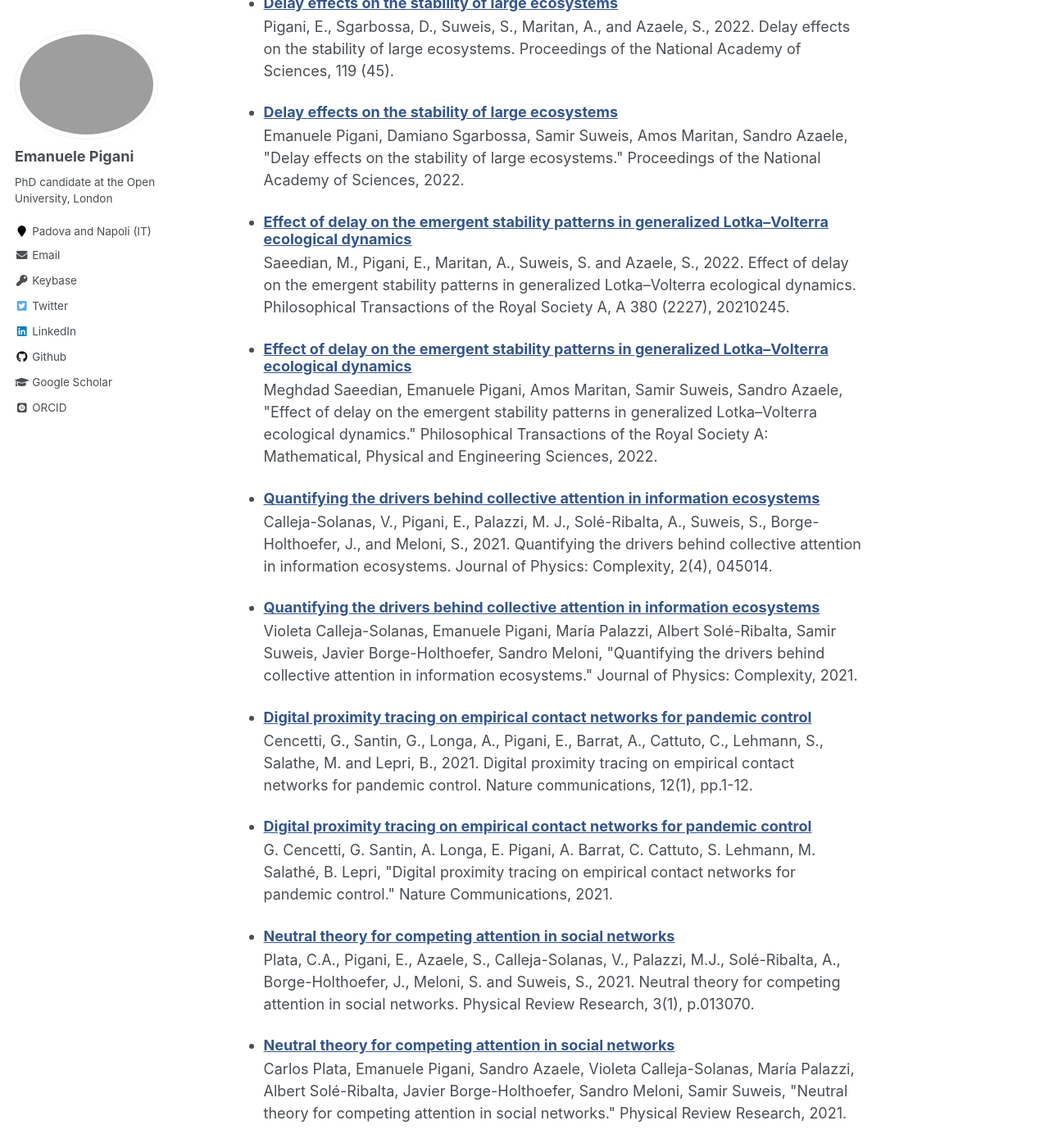
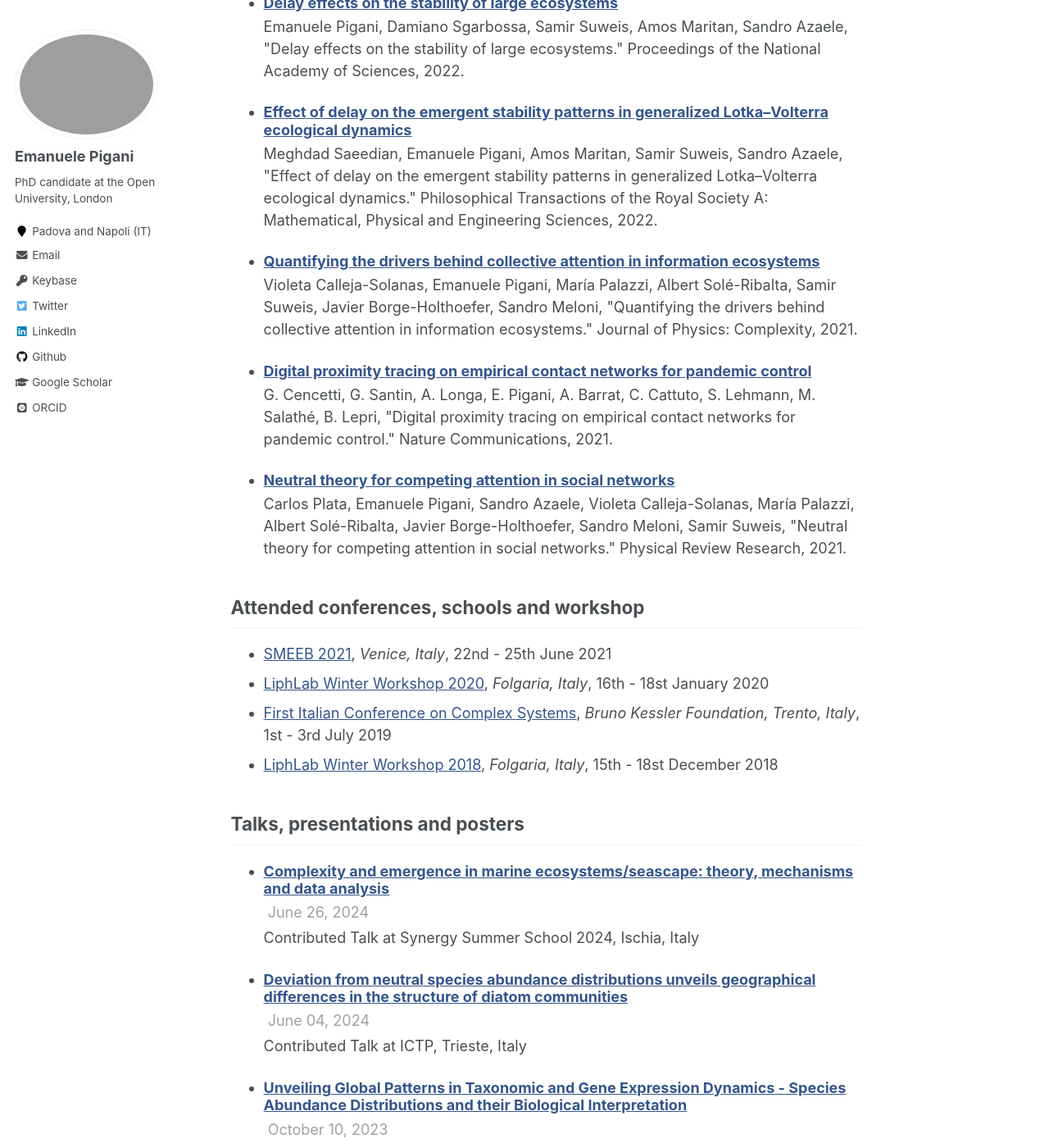
Before and after one commit to epigani/epigani.github.io, a Jekyll site: the page built from _pages/cv.md, in a window 1280 px wide and 1400 px high, scrolled down 1871 px. Shown: the whole window at 82% size. Built offline with Jekyll 4.4.1, drawn with Linux system fonts in a browser that asks for light colours; some web fonts are replaced.

Commit message:
updated talk details and added new talk for Synergy Summer School 2024; removed outdated publications

```diff
--- a/_publications/2021-01-22-PRR.md
+++ /dev/null
@@ -1,13 +0,0 @@
----
-title: "Neutral theory for competing attention in social networks"
-collection: publications
-permalink: /publication/2020-05-08-PRR
-excerpt: ''
-date: 2021-01-22
-venue: 'Physical Review Research'
-paperurl: 'https://journals.aps.org/prresearch/pdf/10.1103/PhysRevResearch.3.013070'
-citation: 'Plata, C.A., Pigani, E., Azaele, S., Calleja-Solanas, V., Palazzi, M.J., Solé-Ribalta, A., Borge-Holthoefer, J., Meloni, S. and Suweis, S., 2021. Neutral theory for competing attention in social networks. Physical Review Research, 3(1), p.013070.'
----
-
-## Abstract
-Inspired by the neutral theory of ecology, we provide an analytical formalism capable of capturing the competition for attention in online social systems and explaining several emergent patterns observed in the context of information ecosystems. Specifically, besides meme popularity distributions, we study the persistence distributions of memes within the network and the capacity of the system to sustain several coexisting diverse memes. Such properties have a clear analogy to extinction time and biodiversity in natural ecosystems. In the social network context, diversity of ideas is indeed an identifying characteristic of the “health” of the communication process. We show how our theoretical framework is successful in explaining real data collected from the Twitter online social network. The proposed framework introduced here provides both insight into the roles played by competition and network structure on meme diversity and persistence, and an applicable null model to be tested against real data.
--- a/_publications/2021-03-12-NatComm.md
+++ /dev/null
@@ -1,13 +0,0 @@
----
-title: "Digital proximity tracing on empirical contact networks for pandemic control"
-collection: publications
-permalink: /publication/2021-03-12-NatComm
-excerpt: ''
-date: 2021-03-12
-venue: 'Nature Communications'
-paperurl: 'https://www.nature.com/articles/s41467-021-21809-w'
-citation: 'Cencetti, G., Santin, G., Longa, A., Pigani, E., Barrat, A., Cattuto, C., Lehmann, S., Salathe, M. and Lepri, B., 2021. Digital proximity tracing on empirical contact networks for pandemic control. Nature communications, 12(1), pp.1-12.'
----
-
-## Abstract
-Digital contact tracing is a relevant tool to control infectious disease outbreaks, including the COVID-19 epidemic. Early work evaluating digital contact tracing omitted important features and heterogeneities of real-world contact patterns influencing contagion dynamics. We fill this gap with a modeling framework informed by empirical high-resolution contact data to analyze the impact of digital contact tracing in the COVID-19 pandemic. We investigate how well contact tracing apps, coupled with the quarantine of identified contacts, can mitigate the spread in real environments. We find that restrictive policies are more effective in containing the epidemic but come at the cost of unnecessary large-scale quarantines. Policy evaluation through their efficiency and cost results in optimized solutions which only consider contacts longer than 15–20 minutes and closer than 2–3 meters to be at risk.
--- a/_publications/2021-11-26-IOP.md
+++ /dev/null
@@ -1,13 +0,0 @@
----
-title: "Quantifying the drivers behind collective attention in information ecosystems"
-collection: publications
-permalink: /publication/2021-11-26-IOP
-excerpt: ''
-date: 2021-11-26
-venue: 'Journal of Physics: Complexity'
-paperurl: 'https://iopscience.iop.org/article/10.1088/2632-072X/ac35b6'
-citation: '	Calleja-Solanas, V., Pigani, E., Palazzi, M. J., Solé-Ribalta, A., Suweis, S., Borge-Holthoefer, J., and Meloni, S., 2021. Quantifying the drivers behind collective attention in information ecosystems. Journal of Physics: Complexity, 2(4), 045014.'
----
-
-## Abstract
-Understanding human interactions in online communications is of paramount importance for our society. Alarming phenomena such as the spreading of fake news or the formation of echo-chambers can emerge in unhealthy communication environments and, ultimately, undermine the democratic discourse. In this context, unveiling the individual drivers that give rise to collective attention can help to conserve the health of our information ecosystems. Here, following a recently proposed analogy between natural and information ecosystems, we explore how competition for attention in online social networks and the strategies adopted by the users to maximize their visibility shape our communication dynamics.
--- a/_publications/2022-07-11-PTRS.md
+++ /dev/null
@@ -1,13 +0,0 @@
----
-title: "Effect of delay on the emergent stability patterns in generalized Lotka–Volterra ecological dynamics"
-collection: publications
-permalink: /publication/2022-07-11-PTRS
-excerpt: ''
-date: 2022-07-11
-venue: 'Philosophical Transactions of the Royal Society A'
-paperurl: 'https://royalsocietypublishing.org/doi/abs/10.1098/rsta.2021.0245'
-citation: 'Saeedian, M., Pigani, E., Maritan, A., Suweis, S. and Azaele, S., 2022. Effect of delay on the emergent stability patterns in generalized Lotka–Volterra ecological dynamics. Philosophical Transactions of the Royal Society A, A 380 (2227), 20210245.'
----
-
-## Abstract
-Understanding the conditions of feasibility and stability in ecological systems is a major challenge in theoretical ecology. The seminal work of May in 1972 and recent developments based on the theory of random matrices have shown the existence of emergent universal patterns of both stability and feasibility in ecological dynamics. However, only a few studies have investigated the role of delay coupled with population dynamics in the emergence of feasible and stable states. In this work, we study the effects of delay on generalized Loka–Volterra population dynamics of several interacting species in closed ecological environments. First, we investigate the relation between feasibility and stability of the modelled ecological community in the absence of delay and find a simple analytical relation when intra-species interactions are dominant. We then show how, by increasing the time delay, there is a transition in the stability phases of the population dynamics: from an equilibrium state to a stable non-point attractor phase. We calculate analytically the critical delay of that transition and show that it is in excellent agreement with numerical simulations. Finally, following a similar approach to characterizing stability in empirical studies, we investigate the coefficient of variation, which quantifies the magnitude of population fluctuations. We show that in the oscillatory regime induced by the delay, the variability at community level decreases for increasing diversity.
--- a/_publications/2022-11-08-PNAS.md
+++ /dev/null
@@ -1,13 +0,0 @@
----
-title: "Delay effects on the stability of large ecosystems"
-collection: publications
-permalink: /publication/2022-11-08-PNAS
-excerpt: ''
-date: 2022-11-08
-venue: 'Proceedings of the National Academy of Sciences'
-paperurl: 'https://www.nature.com/articles/s41467-021-21809-w'
-citation: 'Pigani, E., Sgarbossa, D., Suweis, S., Maritan, A., and Azaele, S., 2022. Delay effects on the stability of large ecosystems. Proceedings of the National Academy of Sciences, 119 (45).'
----
-
-## Abstract
-The common intuition among the ecologists of the midtwentieth century was that large ecosystems should be more stable than those with a smaller number of species. This view was challenged by Robert May, who found a stability bound for randomly assembled ecosystems; they become unstable for a sufficiently large number of species. In the present work, we show that May’s bound greatly changes when the past population densities of a species affect its own current density. This is a common feature in real systems, where the effects of species’ interactions may appear after a time lag rather than instantaneously. The local stability of these models with self-interaction is described by bounds, which we characterize in the parameter space. We find a critical delay curve that separates the region of stability from that of instability, and correspondingly, we identify a critical frequency curve that provides the characteristic frequencies of a system at the instability threshold. Finally, we calculate analytically the distributions of eigenvalues that generalize Wigner’s as well as Girko’s laws. Interestingly, we find that, for sufficiently large delays, the eigenvalues of a randomly coupled system are complex even when the interactions are symmetric.
--- /dev/null
+++ b/_talks/2024-06-26-talk-4.md
@@ -0,0 +1,13 @@
+---
+title: "Complexity and emergence in marine ecosystems/seascape: theory, mechanisms and data analysis"
+collection: talks
+type: "Contributed Talk"
+permalink: /talks/2024-06-26-talk-4
+venue: "Synergy Summer School 2024"
+date: 2024-06-26
+location: "Ischia, Italy"
+---
+
+[More information here](https://www.atlanteco.eu/synergy-summer-school-2024)
+
+AtlantECO, Mission Atlantic and BIOcean5D Summer School
--- a/markdown_generator/talks.tsv
+++ b/markdown_generator/talks.tsv
@@ -1,4 +1,5 @@
 title	type	url_slug	venue	date	location	talk_url	description
-Deviation from neutral species abundance distributions unveils geographical differences in the structure of diatom communities	Contributed Talk	talk-3	ICTP	2024-06-04	Trieste, Italy	http://pols_italy.unimi.it/pols2024/	Annual meeting of the Physics of Living Systems Student Research Network (PoLS) 2024
+Complexity and emergence in marine ecosystems/seascape: theory, mechanisms and data analysis	Contributed Talk	talk-4	Synergy Summer School 2024	2024-06-26	Ischia, Italy	https://www.atlanteco.eu/synergy-summer-school-2024	AtlantECO, Mission Atlantic and BIOcean5D Summer School
+Deviation from neutral species abundance distributions unveils geographical differences in the structure of diatom communities	Contributed Talk	talk-3	ICTP	2024-06-04	Trieste, Italy	http://pols_italy.unimi.it/pols2024/    Annual meeting of the Physics of Living Systems Student Research Network (PoLS) 2024
 Unveiling Global Patterns in Taxonomic and Gene Expression Dynamics - Species Abundance Distributions and their Biological Interpretation	Contributed Talk	talk-1	ICTP	2023-10-10	Trieste, Italy	https://indico.ictp.it/event/10213	Advanced School on Quantitative Principles in Microbial Physiology: from Single Cells to Cell Communities
 Modeling bio-geographies – a conceptual approach	Contributed Talk	talk-2	        AtlantECO and CEODOS	2023-09-25	Santiago, Chile	https://eventos.cmm.uchile.cl/omicsceodos/	CEODOS and AtlantECO Workshop
```
Also changed, not shown: _talks/2024-06-04-talk-3.md (+1 -3 lines), 2 other files.
